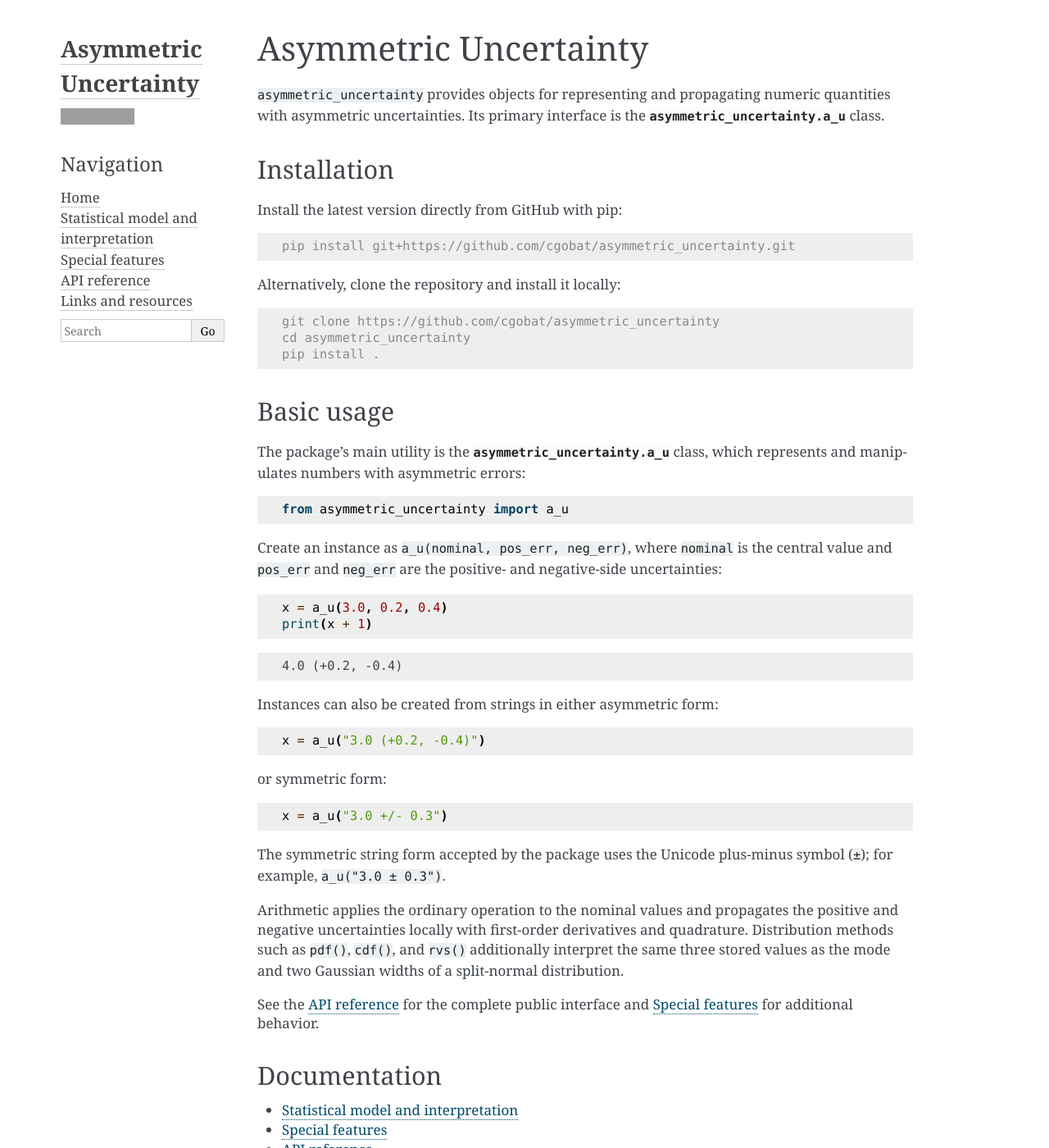
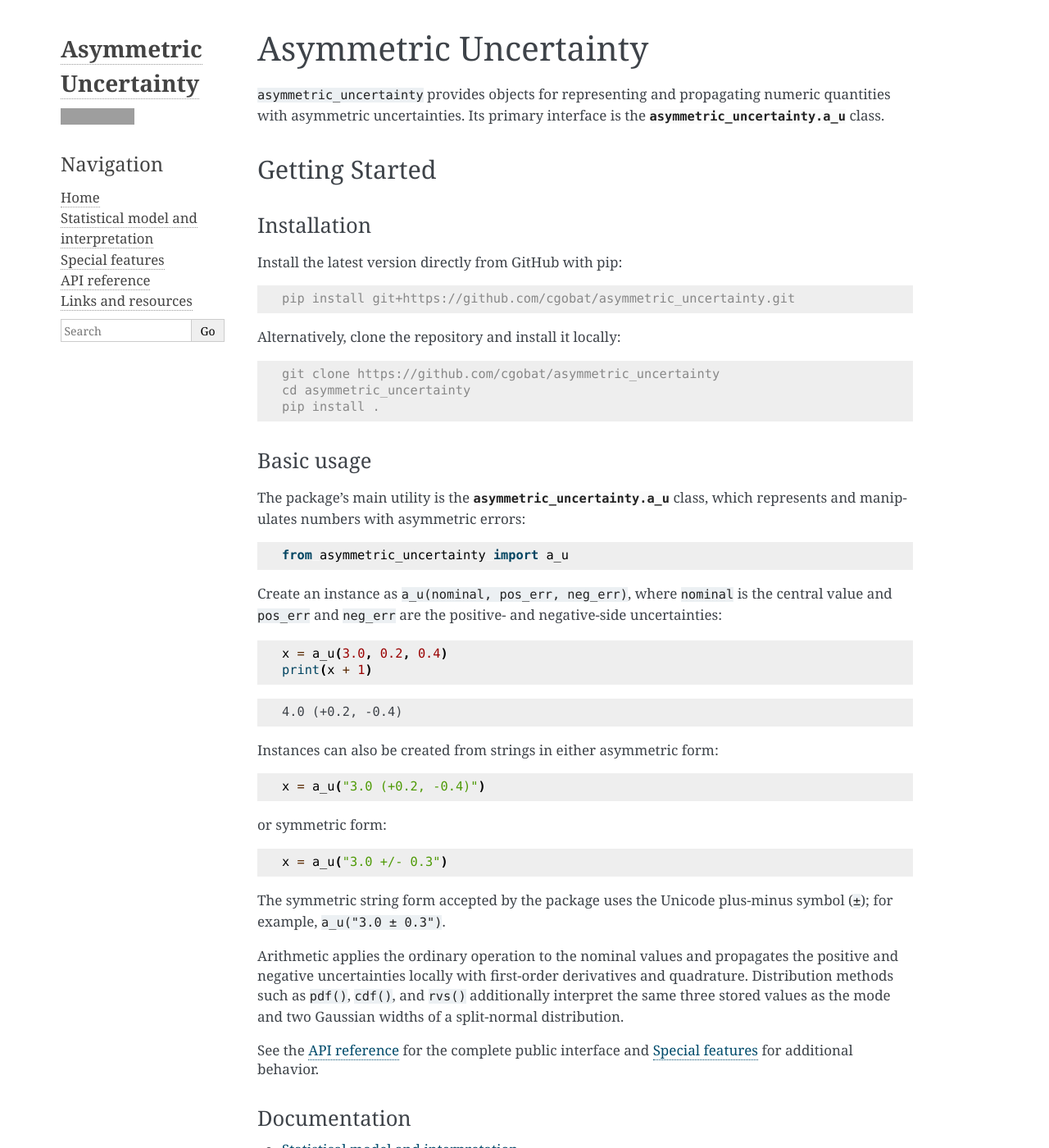
Before and after one commit to cgobat/asymmetric_uncertainty, a Sphinx documentation site: the page built from docs/index.rst, in a window 1280 px wide and 1400 px high. Shown: the whole window at 82% size. Built offline with Sphinx 7.4.7, drawn with Linux system fonts in a browser that asks for light colours; some of the changed text lies outside the part shown; grey boxes are pictures that could not be loaded.

Commit message:
Insert a "Getting Started" subsection header

```diff
--- a/docs/index.rst
+++ b/docs/index.rst
@@ -4,6 +4,9 @@ Asymmetric Uncertainty
 ``asymmetric_uncertainty`` provides objects for representing and propagating
 numeric quantities with asymmetric uncertainties. Its primary interface is the
 :class:`asymmetric_uncertainty.a_u` class.
+
+Getting Started
+~~~~~~~~~~~~~~~
 
 Installation
 ------------
@@ -83,5 +86,5 @@ Documentation
 
 * :doc:`Statistical model and interpretation <theory>`
 * :doc:`Special features <special_features>`
+* :doc:`Links and resources <resources>`
 * :doc:`API reference <api>`
-* :doc:`Links and resources <resources>`
```
